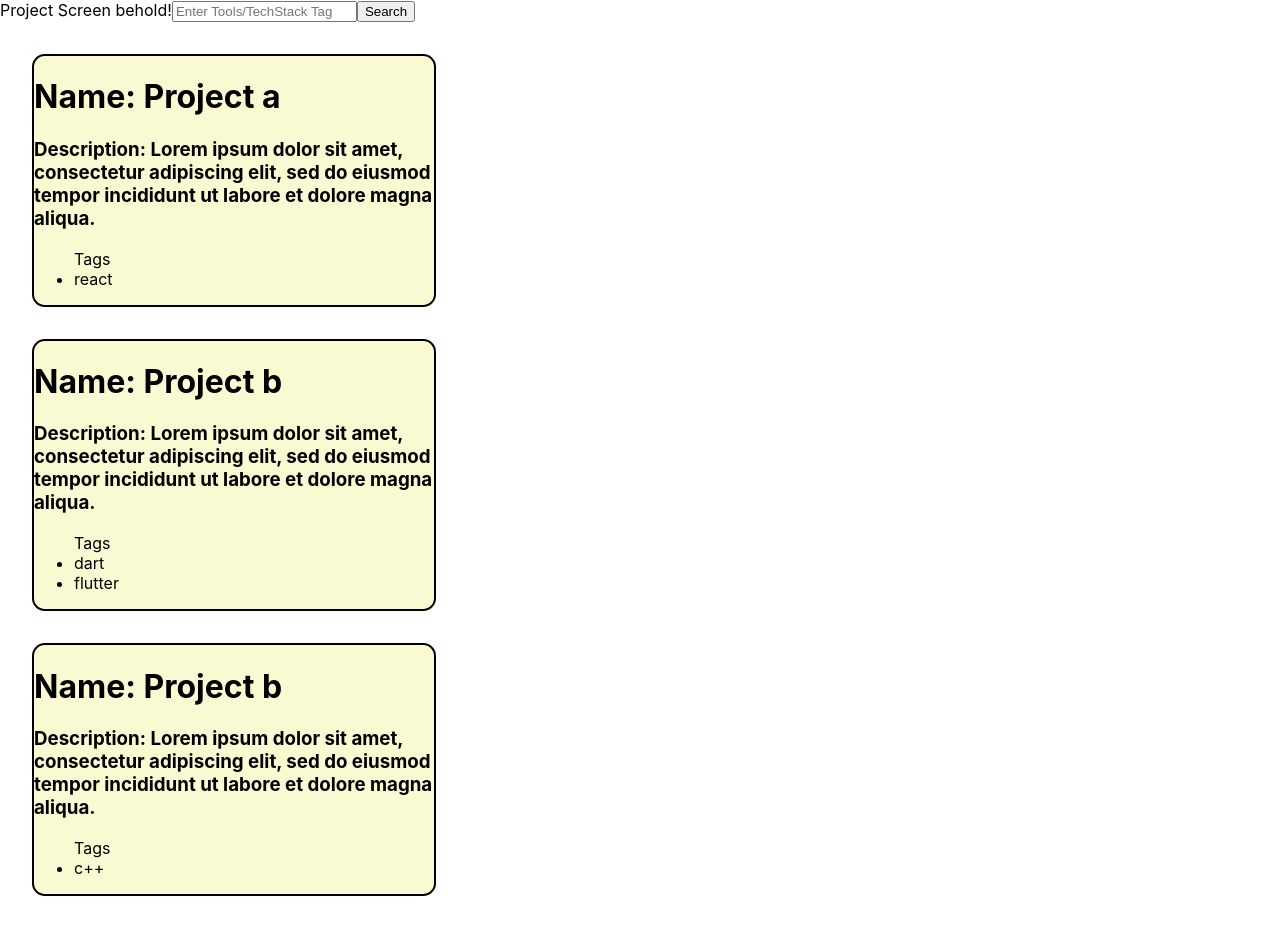
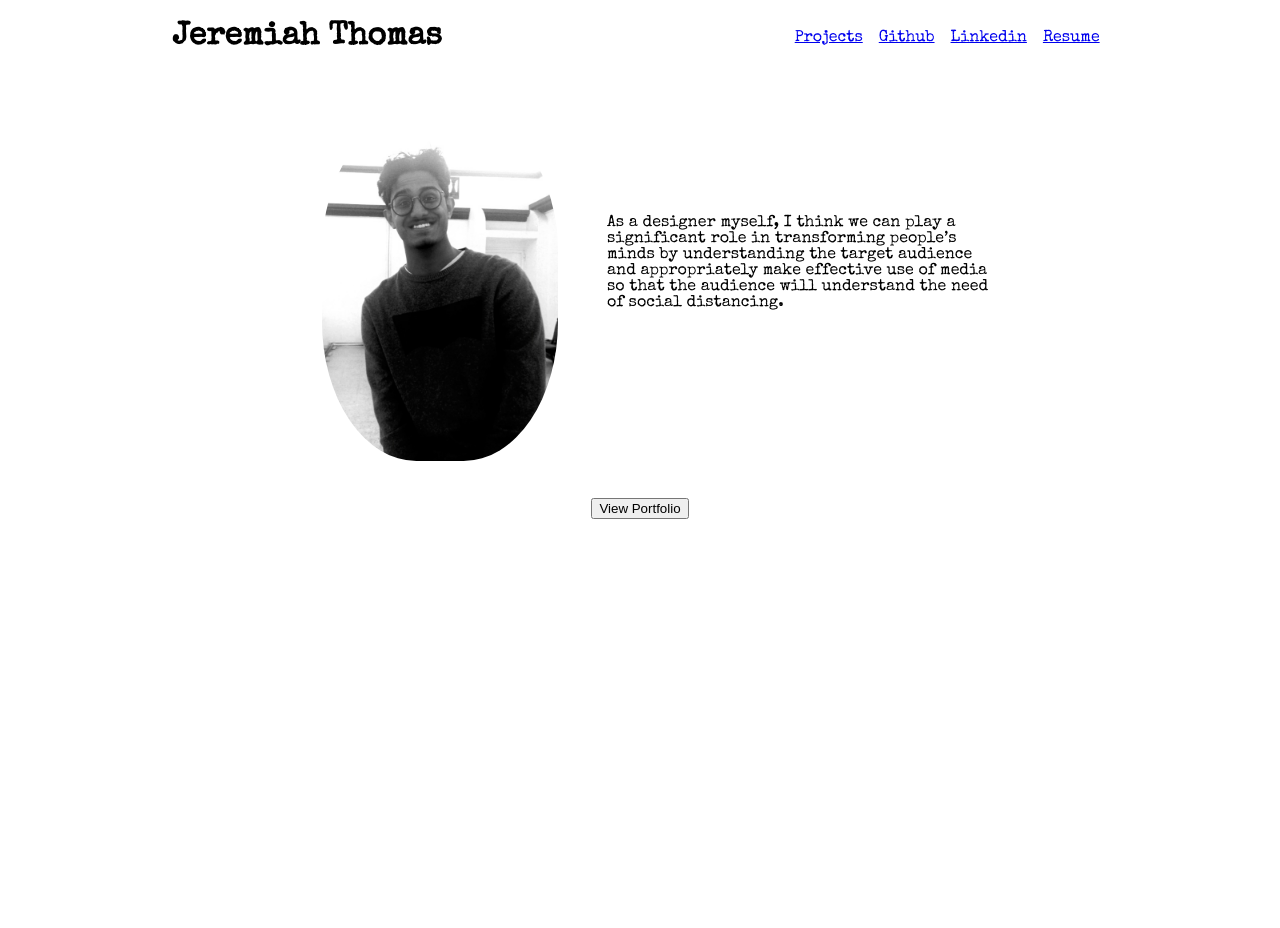
Before and after one commit to jeremytinkers/beholdjeremy, a React (Create React App) app: page / in a window 1280 px wide. After the commit the page ends 800 px from the top, so only its background shows below. Built offline with nearby package versions, Linux system fonts and the light colour scheme.

Commit message:
Built about flexbox and navbar

```diff
--- a/package.json
+++ b/package.json
@@ -8,6 +8,7 @@
     "@testing-library/user-event": "^12.8.3",
     "react": "^17.0.2",
     "react-dom": "^17.0.2",
+    "react-router-dom": "^5.3.0",
     "react-scripts": "4.0.3",
     "web-vitals": "^1.1.2"
   },
--- a/public/index.html
+++ b/public/index.html
@@ -3,7 +3,11 @@
   <head>
     <meta charset="utf-8" />
     <link rel="icon" href="%PUBLIC_URL%/favicon.ico" />
-    <meta name="viewport" content="width=device-width, initial-scale=1" />
+    <link rel="preconnect" href="https://fonts.googleapis.com">
+<link rel="preconnect" href="https://fonts.gstatic.com" crossorigin>
+<link href="https://fonts.googleapis.com/css2?family=Special+Elite&display=swap" rel="stylesheet">
+<link rel="stylesheet" href="https://cdnjs.cloudflare.com/ajax/libs/font-awesome/4.7.0/css/font-awesome.min.css">
+<meta name="viewport" content="width=device-width, initial-scale=1" />
     <meta name="theme-color" content="#000000" />
     <meta
       name="description"
--- a/src/App.css
+++ b/src/App.css
@@ -7,3 +7,63 @@
   border-radius: 0.8rem;
 
 }
+
+body{
+  font-family: 'Special Elite', cursive;
+}
+
+#navbar{
+display:flex;
+align-items: center;
+justify-content: space-around;
+flex-wrap: wrap;
+/* position: fixed; */
+top:0.3em;
+left: 30vw;
+}
+
+
+
+#navbar a{
+padding: 0.5em;
+}
+
+#navParent{
+
+}
+
+#homeContent{
+  display: flex;
+
+  align-items: center;
+  justify-content: center;
+  flex-wrap: wrap;
+
+}
+
+.homeImage{
+  background-color: brown;
+  transform: scale(0.4);
+  margin-top: -14em;
+  margin-right: -8em;
+  margin-left: -9em;
+  border-radius: 40%;
+  /* border-style: solid;
+  border-color: rgb(253, 218, 16); */
+  margin-bottom: -14em;
+
+}
+
+
+.aboutMe{
+ width: 30vw;
+ font-weight: 500;
+ font-style: bold;
+ margin-top: -3em;
+}
+
+#homeEnd{
+  display: flex;
+  justify-content: center;
+
+}
--- a/src/App.js
+++ b/src/App.js
@@ -1,11 +1,34 @@
+import { BrowserRouter, Route,Routes } from 'react-router-dom';
 import './App.css';
+import HomeScreen from './HomeScreen.jsx';
 import ProjectScreen from './ProjectScreen';
 
 function App() {
   return (
-  <div>
-  <ProjectScreen />
-  </div>
+    <BrowserRouter>
+    <div id="navParent">
+            <div id="navbar">
+
+            <h1>Jeremiah Thomas </h1>
+
+
+            <nav>
+                <a href={"/projectDashboard"}>Projects</a>
+                <a href={"/projectDashboard"}>Github</a>
+                <a href={"/projectDashboard"}>Linkedin</a>
+                <a href={"/projectDashboard"}>Resume</a>
+            </nav>
+
+            </div>
+
+            </div>
+    <Routes>
+    <Route path="/projectDashboard"  element={<ProjectScreen/>} ></Route>
+    <Route  path="/" element={<HomeScreen/>} ></Route>
+    </Routes>
+
+
+  </BrowserRouter>
   );
 }
 
--- /dev/null
+++ b/src/HomeScreen.jsx
@@ -0,0 +1,24 @@
+import { Link } from 'react-router-dom'
+import img from './home1.jpg'
+
+export default function HomeScreen(props) {
+    return (
+        <div>
+        {/* <i class="fa fa-home"></i> */}
+
+            <div id="homeContent">
+
+
+            <img class="homeImage" src= {img} alt= {"Jeremy Picture"} />
+            <div class="aboutMe">As a designer myself, I think we can play a
+            significant role in transforming people’s minds by understanding the target audience and appropriately make effective use of media so that
+            the audience will understand the need of social distancing. </div>
+
+            </div>
+
+            <div id="homeEnd">
+            <a href="/projectDashboard"><button>View Portfolio</button> </a>
+            </div>
+        </div>
+    )
+}
--- a/src/ProjectScreen.jsx
+++ b/src/ProjectScreen.jsx
@@ -20,12 +20,21 @@ function filterProjects(tagToSearch){
     return filteredSet;
 }
 
+function latestTool(){
+
+    var latestToolArr = [];
+    console.log("p:" + projectData[projectData.length -1].tag)
+    latestToolArr = projectData[projectData.length -1].tag;
+    return latestToolArr;
+}
+
 
 export default function ProjectScreen() {
 
     const [emptyFlag, setEmptyFlag] = useState(false);
     const [tagToSearch, setTagToSearch] = useState("All");
     const [filteredProj, setFilteredProj] = useState(projectData);
+    //const [latestTool, setLatestTool] = useState("php");
 
     function handleChange(e){
         console.log(e.target.value);
@@ -33,6 +42,7 @@ export default function ProjectScreen() {
         setTagToSearch(e.target.value);
         console.log("after:"+tagToSearch);
     }
+
     function submitFilterReq(){
         console.log("final:" + tagToSearch);
         console.log(filterProjects(tagToSearch));
@@ -44,22 +54,33 @@ export default function ProjectScreen() {
         setFilteredProj(filterProjects(tagToSearch));
     }
 
+    var latestToolArr = latestTool();
+    console.log("cL:" + latestToolArr);
+
     return (
         <div>
-            Project Screen behold!
-
-
+        <h1>Project Screen behold!</h1>
+        <div>
+        <h2>Currently Playing around with: </h2>
+    {
+        latestToolArr.map((curLT)=>{
+            return <li>{curLT}</li>
+        })
+    }
+</div>
     <input type="text" onChange = {handleChange} placeholder="Enter Tools/TechStack Tag"/>
 
     <button onClick = {submitFilterReq}>Search</button>
 
 {emptyFlag? <div>No matching project. :( </div> : <div>{filteredProj.map((curP) => {
 
-return <ProjectCard project = {curP}/>;
+return <ProjectCard key= {curP.id} project = {curP}/>;
 
 })
 } </div>
 }
+
+{/* <h1>Development Stats</h1> */}
         </div>
     )
 }
--- a/src/data.js
+++ b/src/data.js
@@ -7,19 +7,29 @@ domain: ["Web Development", "Formal Languages and Automata Theory"],
 tag: ["react"],
 descp : "Lorem ipsum dolor sit amet, consectetur adipiscing elit, sed do eiusmod tempor incididunt ut labore et dolore magna aliqua."
 },
+
 {
     id : 2,
     name : "Project b",
     domain: [ "fooderlich"],
     tag: ["dart", "flutter"],
-    descp : "Lorem ipsum dolor sit amet, consectetur adipiscing elit, sed do eiusmod tempor incididunt ut labore et dolore magna aliqua."
+    descp : "Lorem ipsum dolor sit amet, consectetur adipiscing elit, sed do eiusmod tempor incididunt ut labore et dolore magna aliqua.",
 
 },
+
 {
-    id : 2,
+    id : 3,
     name : "Project b",
     domain: [ "networking"],
     tag: ["c++"],
+    descp : "Lorem ipsum dolor sit amet, consectetur adipiscing elit, sed do eiusmod tempor incididunt ut labore et dolore magna aliqua."
+},
+
+{
+    id : 4,
+    name : "Project b",
+    domain: [ "dbms"],
+    tag: ["php", "mysql","bootstrap"],
     descp : "Lorem ipsum dolor sit amet, consectetur adipiscing elit, sed do eiusmod tempor incididunt ut labore et dolore magna aliqua."
 }
 
```
Also changed, not shown: src/home1.jpg (added), 1 other file (tests, documents, lock files or other folders).
